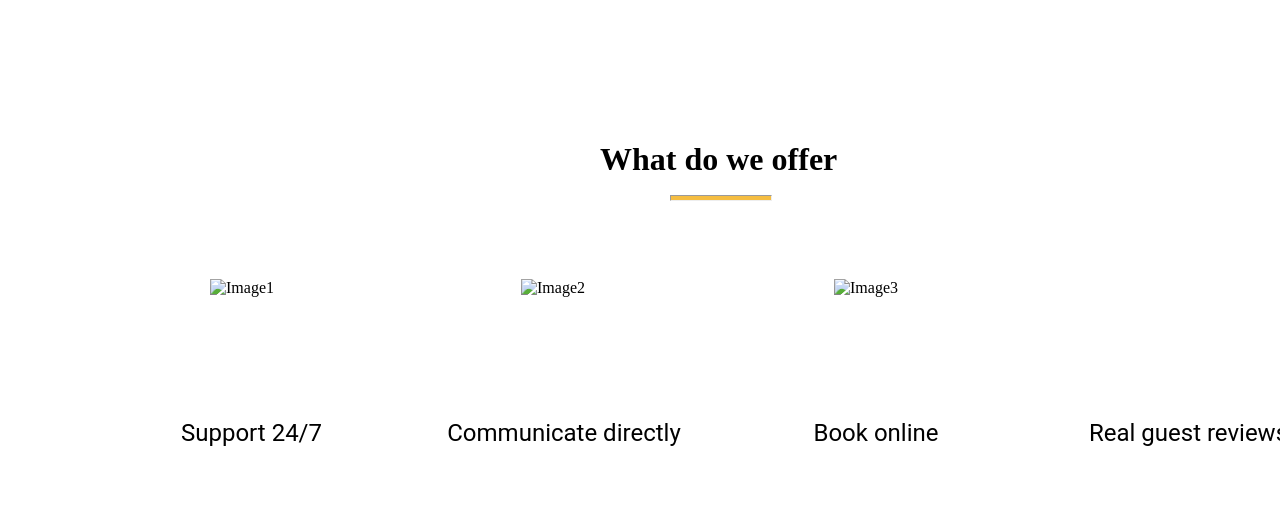
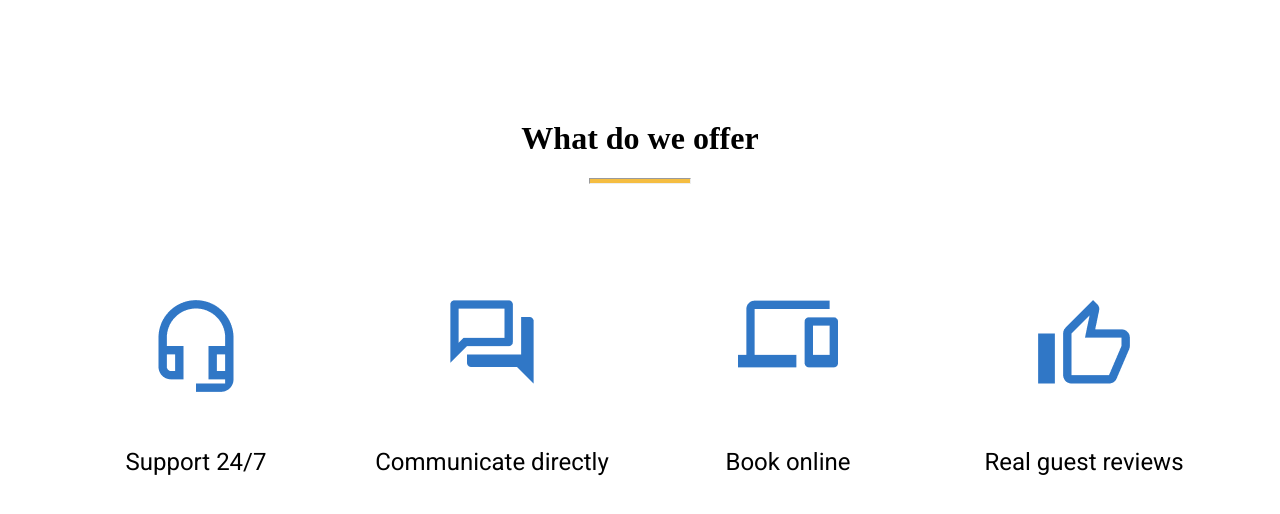
Before and after one commit to E-Protasenya/if-html, a website: page index.html in a window 1280 px wide. Drawn offline with Linux system fonts and the light colour scheme.

Commit message:
Fixed remarks

```diff
--- a/Styles/styles.css
+++ b/Styles/styles.css
@@ -1,89 +1,35 @@
+@import url('https://fonts.googleapis.com/css2?family=Roboto:wght@400;700&display=swap');
+
 .offer {
-    position: fixed;
-    width: 306px;
-    height: 47px;
-    left: 600px;
-    top: 120px;
+    text-align: center;
+    margin-top: 120px;
 }
 hr {
-    position: absolute;
     width: 100px;
     height: 4px;
-    left: 670px;
-    top: 187px;
     background-color: #F5BD41;
+    margin-top: 20px;
 }
-div {
-    display: inline-block;
-}
-.container {
-    position: absolute;
+.offer_container{
     width: 296px;
-    height: 183px;
+    height: 176px;
+    display: flex;
+    flex-direction: column;
+    align-items: center;
+    justify-content: space-between;
+    margin-top: 108px;
 }
 
-.support {
-    position: absolute;
-    width: 100px;
-    height: 100px;
-    left: 202px;
-    top: 271px;
-}
-
-.communication {
-    position: absolute;
-    width: 100px;
-    height: 100px;
-    left: 513px;
-    top: 271px;
-}
-.booking {
-    position: absolute;
-    width: 100px;
-    height: 100px;
-    left: 826px;
-    top: 271px;
-}
-.reviews {
-    position: absolute;
-    width: 100px;
-    height: 100px;
-    left: 1138px;
-    top: 271px;
-}
-.support_ {
-    position: fixed;
-    width: 141px;
-    height: 28px;
-    left: 181px;
-    top: 419px;
-}
-.communication_ {
-    position: fixed;
-    width: 296px;
-    height: 28px;
-    left: 416px;
-    top: 419px;
-}
-.booking_ {
-    position: fixed;
-    width: 168px;
-    height: 28px;
-    left: 792px;
-    top: 419px;
-}
-.reviews_ {
-    position: fixed;
-    width: 225px;
-    height: 28px;
-    left: 1076px;
-    top: 419px;
-}
 .text {
     font-family: 'Roboto';
     font-style: normal;
     font-weight: 400;
     font-size: 24px;
     line-height: 28px;
-    text-align: center;
+    margin-top: 52px;
 }
+.content {
+    display: flex;
+    align-items: center;
+    justify-content: center;
+}
--- a/index.html
+++ b/index.html
@@ -11,33 +11,35 @@
     <link rel="stylesheet" href="./Styles/styles.css" />
   </head>
   <body>
-    <h1 class="offer">What do we offer</h1>
+    <div class="offer">
+      <h1>What do we offer</h1>
+    </div>
     <hr />
-    <div class="container">
-      <div class="support">
-        <img src="./Images/Vector.png" alt="Image1" />
+    <div class="content">
+      <div class="offer_container">
+        <div class="image_container">
+          <img src="./Image/Vector.png" alt="Image1" />
+        </div>
+        <div class="text">Support 24/7</div>
       </div>
-    </div>
-    <div class="container">
-      <div class="communication">
-        <img src="./Images/Vector%20(1).png" alt="Image2" />
+      <div class="offer_container">
+        <div class="image_container">
+          <img src="./Image/Vector%20(1).png" alt="Image2" />
+        </div>
+        <div class="text">Communicate directly</div>
       </div>
-    </div>
-    <div class="container">
-      <div class="booking">
-        <img src="./Images/Vector%20(2).png" alt="Image3" />
+      <div class="offer_container">
+        <div class="image_container">
+          <img src="./Image/Vector%20(2).png" alt="Image3" />
+        </div>
+        <div class="text">Book online</div>
       </div>
-    </div>
-    <div class="container">
-      <div class="reviews">
-        <img src="./Images/Vector%20(3).png" alt="" />
+      <div class="offer_container">
+        <div class="image_container">
+          <img src="./Image/Vector%20(3).png" alt="Image4" />
+        </div>
+        <div class="text">Real guest reviews</div>
       </div>
-    </div>
-    <div class="text">
-  <div class="support_">Support 24/7</div>
-  <div class="communication_">Communicate directly</div>
-  <div class="booking_">Book online</div>
-  <div class="reviews_">Real guest reviews</div>
     </div>
   </body>
 </html>
```
Also changed, not shown: Image/Vector (1).png (added), Image/Vector (2).png (added), Image/Vector (3).png (added), Image/Vector.png (added).
